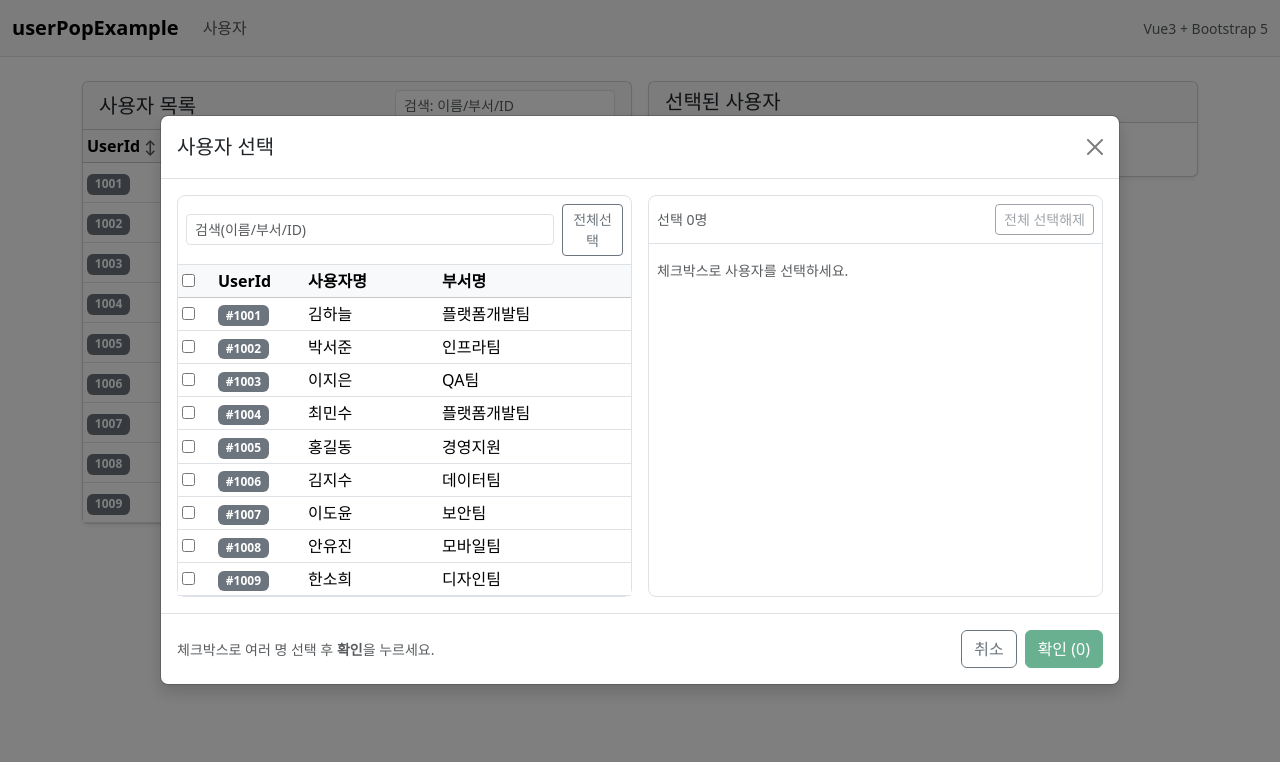
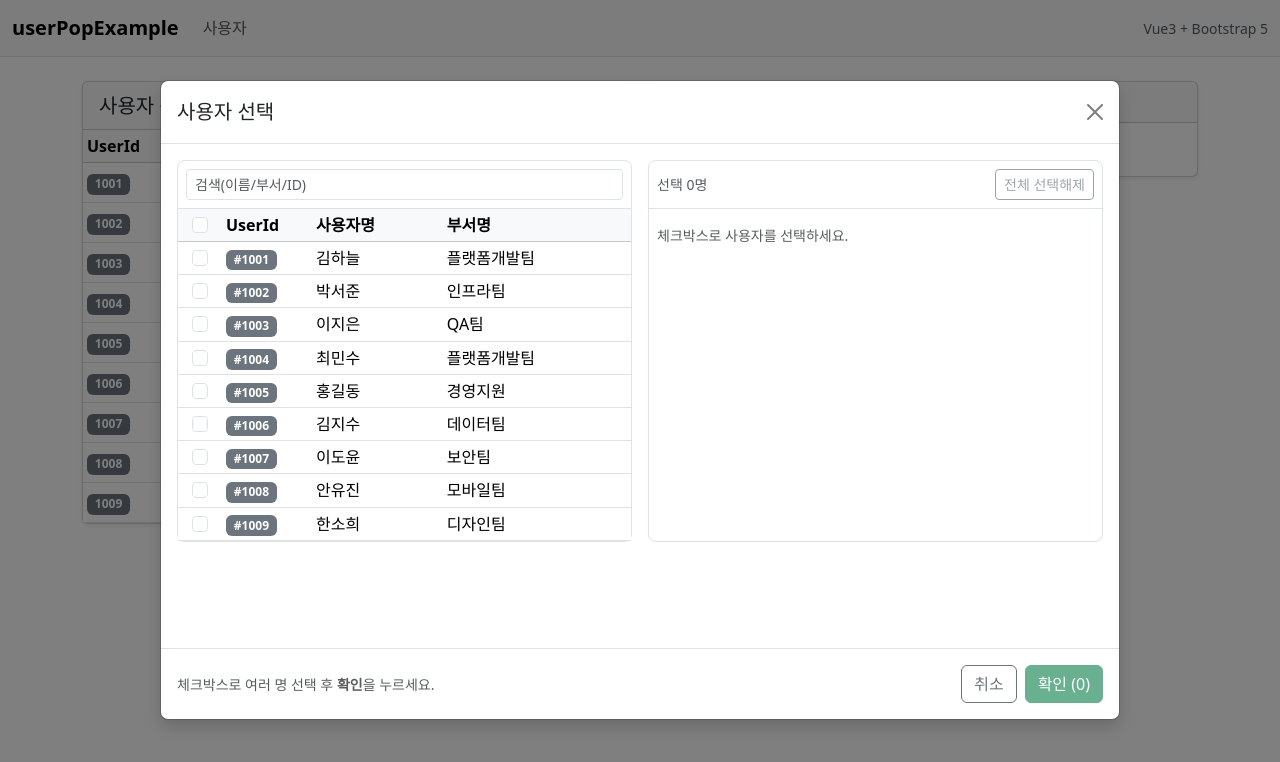
Before and after one commit to CarpediemBDev/userPopExample, a Vue app: page / in a window 1280 px wide. Both pictures are taken after a click on the button "김하늘". Shown: the top 762 px of the page. Built offline with nearby package versions, Linux system fonts and the light colour scheme.

Commit message:
- 사용자 팝업 수정 높이 문제(전체선택 시  팝업이 잘려서보임) 상단의 “전체선택/해제 버튼” 제거. 체크박스 부트스트랩 형태로 변경

```diff
--- a/src/components/UserPopup.vue
+++ b/src/components/UserPopup.vue
@@ -1,10 +1,8 @@
 <template>
-  <!-- 컨트롤드 모달(부모가 v-if로 렌더링 제어) -->
   <div class="modal fade show" style="display: block" tabindex="-1" role="dialog" aria-modal="true">
-    <div class="modal-dialog" ref="dlg" :class="dialogSizeClass" :style="dialogInlineStyle">
-      <div class="modal-content shadow">
-        <!-- 드래그 핸들 -->
-        <div class="modal-header" ref="dragHandle" @pointerdown="onDragStart">
+    <div class="modal-dialog" ref="dlg" :style="dialogInlineStyle">
+      <div class="modal-content shadow" :style="modalContentStyle">
+        <div class="modal-header" @pointerdown="onDragStart">
           <h5 class="modal-title">사용자 선택</h5>
           <button type="button" class="btn-close" aria-label="Close" @click="onClose"></button>
         </div>
@@ -13,24 +11,32 @@
           <div class="row g-3">
             <!-- LEFT: 전체 사용자 목록 -->
             <div class="col-12 col-lg-6">
-              <div class="border rounded-3">
-                <div class="p-2 border-bottom d-flex align-items-center gap-2">
+              <div class="border rounded-3 h-100 d-flex flex-column">
+                <div class="p-2 border-bottom">
                   <input
                     v-model="leftKeyword"
                     class="form-control form-control-sm"
                     placeholder="검색(이름/부서/ID)"
                   />
-                  <button class="btn btn-outline-secondary btn-sm" @click="toggleAll">
-                    {{ allChecked ? '전체해제' : '전체선택' }}
-                  </button>
                 </div>
-                <div class="p-0" :style="`max-height:${bodyListMaxHeight}; overflow:auto`">
-                  <div class="table-responsive">
+                <div class="p-0 flex-grow-1">
+                  <div class="table-responsive h-100">
                     <table class="table table-sm table-hover mb-0 align-middle">
                       <thead class="table-light position-sticky top-0">
                         <tr>
-                          <th style="width: 36px">
-                            <input type="checkbox" :checked="allChecked" @change="toggleAll" />
+                          <th style="width: 44px">
+                            <!-- 마스터 체크박스: 현재 '필터된' 항목 전체 선택/해제 -->
+                            <div class="form-check m-0 d-flex justify-content-center">
+                              <input
+                                class="form-check-input"
+                                ref="master"
+                                type="checkbox"
+                                :checked="allChecked"
+                                :disabled="!filteredLeft.length"
+                                @change="toggleAllVisible"
+                                aria-label="현재 보이는 사용자 전체 선택/해제"
+                              />
+                            </div>
                           </th>
                           <th style="width: 90px">UserId</th>
                           <th>사용자명</th>
@@ -39,7 +45,16 @@
                       </thead>
                       <tbody>
                         <tr v-for="u in filteredLeft" :key="u.userId">
-                          <td><input type="checkbox" v-model="checkedIds" :value="u.userId" /></td>
+                          <td>
+                            <div class="form-check m-0 d-flex justify-content-center">
+                              <input
+                                class="form-check-input"
+                                type="checkbox"
+                                v-model="checkedIds"
+                                :value="u.userId"
+                              />
+                            </div>
+                          </td>
                           <td>
                             <span class="badge text-bg-secondary">#{{ u.userId }}</span>
                           </td>
@@ -66,7 +81,7 @@
                     전체 선택해제
                   </button>
                 </div>
-                <div class="p-2" :style="`max-height:${bodyListMaxHeight}; overflow:auto`">
+                <div class="p-2 flex-grow-1 overflow-auto">
                   <div v-if="!preview.length" class="text-muted small py-2">
                     체크박스로 사용자를 선택하세요.
                   </div>
@@ -102,7 +117,6 @@
       </div>
     </div>
   </div>
-  <!-- 백드롭 -->
   <div class="modal-backdrop fade show"></div>
 </template>
 
@@ -112,19 +126,21 @@ export default {
   props: {
     users: { type: Array, required: true },
     preselectedIds: { type: Array, default: () => [] },
-    // 크기/레이아웃 옵션
-    maxWidth: { type: [Number, String], default: 960 }, // px 또는 css 값
+
+    /* 사이즈/레이아웃 옵션 */
+    maxWidth: { type: [Number, String], default: 960 }, // px or css
     marginX: { type: Number, default: 16 }, // 좌우 여백(px)
-    bodyMaxVh: { type: Number, default: 70 }, // 본문 리스트 max-height = min( bodyMaxVh vh, px )
-    preset: { type: String, default: 'lg' }, // 'sm' | 'md' | 'lg' | '' (부트스트랩 클래스)
-    // 드래그 옵션
+    heightVh: { type: Number, default: 80 }, // 선호 높이(%)
+    minHeightPx: { type: Number, default: 560 }, // 최소 px
+    maxHeightPx: { type: Number, default: 720 }, // 최대 px
+
+    /* 드래그 */
     draggable: { type: Boolean, default: true },
   },
   data() {
     return {
       leftKeyword: '',
       checkedIds: [...this.preselectedIds],
-      // drag state
       dragging: false,
       dragStart: { x: 0, y: 0 },
       dialogStart: { left: 0, top: 0 },
@@ -151,34 +167,42 @@ export default {
       const set = new Set(this.checkedIds)
       return this.filteredLeft.every((u) => set.has(u.userId))
     },
-    dialogSizeClass() {
-      // Bootstrap 사이징 클래스 선택
-      return {
-        'modal-sm': this.preset === 'sm',
-        'modal-lg': this.preset === 'lg',
-        'modal-md': this.preset === 'md', // 부트스트랩엔 modal-md가 없지만, 커스텀 대비
-      }
-    },
     dialogInlineStyle() {
-      // width: min(maxWidth, viewport - margin); transform 제거하고 top/left로 제어
       const max = typeof this.maxWidth === 'number' ? `${this.maxWidth}px` : this.maxWidth
       const side = `${this.marginX}px`
       return {
         position: 'fixed',
         margin: '0',
         transform: 'none',
-        width: `min(${max}, calc(100vw - ${side}*2))`,
+        width: `min(${max}, calc(100vw - (${side} * 2)))`,
         maxWidth: max,
       }
     },
-    bodyListMaxHeight() {
-      // 리스트 컨테이너의 최대 높이 (뷰포트 70vh 기본)
-      return `min(${this.bodyMaxVh}vh, 640px)`
+    modalContentStyle() {
+      return {
+        display: 'flex',
+        flexDirection: 'column',
+        overflow: 'hidden',
+        '--min-h': `${this.minHeightPx}px`,
+        '--max-h': `${this.maxHeightPx}px`,
+        '--pref-vh': `${this.heightVh}vh`,
+        '--pref-dvh': `${this.heightVh}dvh`,
+      }
+    },
+  },
+  watch: {
+    checkedIds() {
+      this.updateMasterIndeterminate()
+    },
+    filteredLeft() {
+      this.$nextTick(this.updateMasterIndeterminate)
     },
   },
   mounted() {
-    // 초기 중앙 배치(레이아웃 완료 후)
-    this.$nextTick(this.centerDialog)
+    this.$nextTick(() => {
+      this.centerDialog()
+      this.updateMasterIndeterminate()
+    })
     window.addEventListener('resize', this.centerDialog, { passive: true })
 
     if (this.draggable) {
@@ -194,7 +218,6 @@ export default {
     }
   },
   methods: {
-    // ---- modal control ----
     onClose() {
       this.$emit('close')
     },
@@ -206,19 +229,25 @@ export default {
       )
     },
 
-    // ---- selection helpers ----
-    toggleAll() {
+    toggleAllVisible() {
       const ids = this.filteredLeft.map((u) => u.userId)
       const allIncluded = ids.every((id) => this.checkedIds.includes(id))
       this.checkedIds = allIncluded
         ? this.checkedIds.filter((id) => !ids.includes(id))
         : Array.from(new Set([...this.checkedIds, ...ids]))
     },
+    updateMasterIndeterminate() {
+      const el = this.$refs.master
+      if (!el) return
+      const ids = new Set(this.filteredLeft.map((u) => u.userId))
+      let selected = 0
+      for (const id of this.checkedIds) if (ids.has(id)) selected++
+      el.indeterminate = selected > 0 && selected < ids.size
+    },
     uncheck(id) {
       this.checkedIds = this.checkedIds.filter((x) => x !== id)
     },
 
-    // ---- positioning ----
     centerDialog() {
       const dlg = this.$refs.dlg
       if (!dlg) return
@@ -226,12 +255,10 @@ export default {
       const vw = window.innerWidth
       const vh = window.innerHeight
       const left = Math.max(this.marginX, (vw - rect.width) / 2)
-      const top = Math.max(12, (vh - rect.height) / 2) // 위 여백 12px
+      const top = Math.max(12, (vh - rect.height) / 2)
       dlg.style.left = `${left}px`
       dlg.style.top = `${top}px`
     },
-
-    // ---- dragging ----
     onDragStart(e) {
       if (!this.draggable || e.button !== 0) return
       this.dragging = true
@@ -249,15 +276,12 @@ export default {
       const rect = dlg.getBoundingClientRect()
       const vw = window.innerWidth
       const vh = window.innerHeight
-
       let newLeft = this.dialogStart.left + dx
       let newTop = this.dialogStart.top + dy
       const maxLeft = vw - rect.width - this.marginX
       const maxTop = vh - rect.height - 12
-
       newLeft = Math.min(Math.max(this.marginX, newLeft), Math.max(this.marginX, maxLeft))
       newTop = Math.min(Math.max(12, newTop), Math.max(12, maxTop))
-
       dlg.style.left = `${newLeft}px`
       dlg.style.top = `${newTop}px`
     },
@@ -271,25 +295,40 @@ export default {
 </script>
 
 <style scoped>
-/* Bootstrap의 transform 기반 중앙정렬을 끄고 top/left로 제어 */
+/* transform 중앙정렬 해제 → top/left 직접 제어 */
 .modal.show .modal-dialog {
   transform: none !important;
 }
+.modal .modal-dialog {
+  position: fixed;
+  margin: 0 !important;
+}
 
-/* 작은 화면 보호: 너무 꽉 차지 않게 */
+/* dvh 우선, 폴백은 vh + clamp */
+.modal-content {
+  height: clamp(var(--min-h, 560px), var(--pref-vh, 80vh), var(--max-h, 720px));
+  display: flex;
+  flex-direction: column;
+  overflow: hidden;
+}
+@supports (height: 100dvh) {
+  .modal-content {
+    height: clamp(var(--min-h, 560px), var(--pref-dvh, 80dvh), var(--max-h, 720px));
+  }
+}
+
+.modal-body {
+  flex: 1 1 auto;
+  overflow: auto;
+}
+
 @media (max-width: 576px) {
   .modal .modal-dialog {
     width: calc(100vw - 12px) !important;
   }
 }
 
-/* 드래그 UX */
 .modal-header {
   cursor: move;
 }
-
-/* 본문 스크롤이 생겨도 헤더/푸터는 고정되게(부드러운 느낌) */
-.modal-content {
-  overflow: hidden;
-}
 </style>
--- a/src/pages/UserPage.vue
+++ b/src/pages/UserPage.vue
@@ -187,7 +187,7 @@ export default {
       } else this.sortDir = 'asc'
     },
     sortIndicator(col) {
-      if (this.sortKey !== col || this.sortDir === 'none') return '↕'
+      if (this.sortKey !== col || this.sortDir === 'none') return ''
       return this.sortDir === 'asc' ? '▲' : '▼'
     },
     ariaSort(col) {
```
